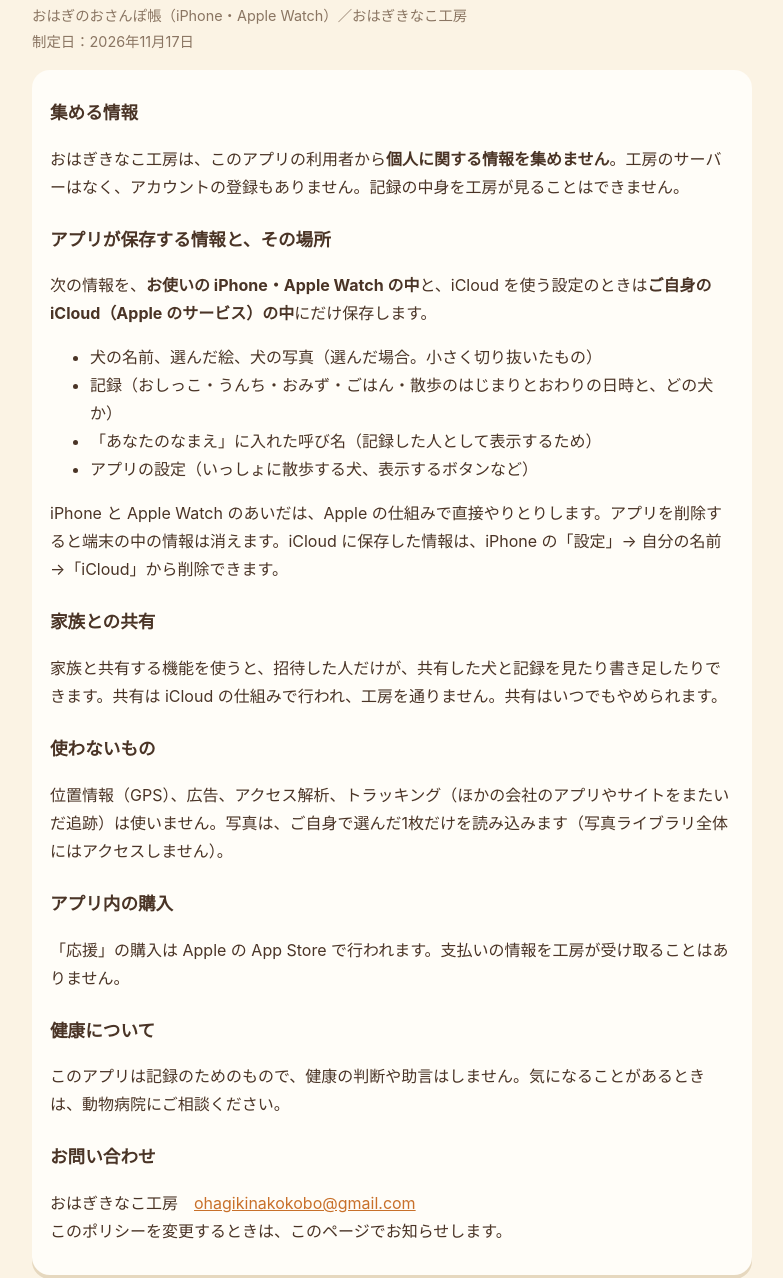
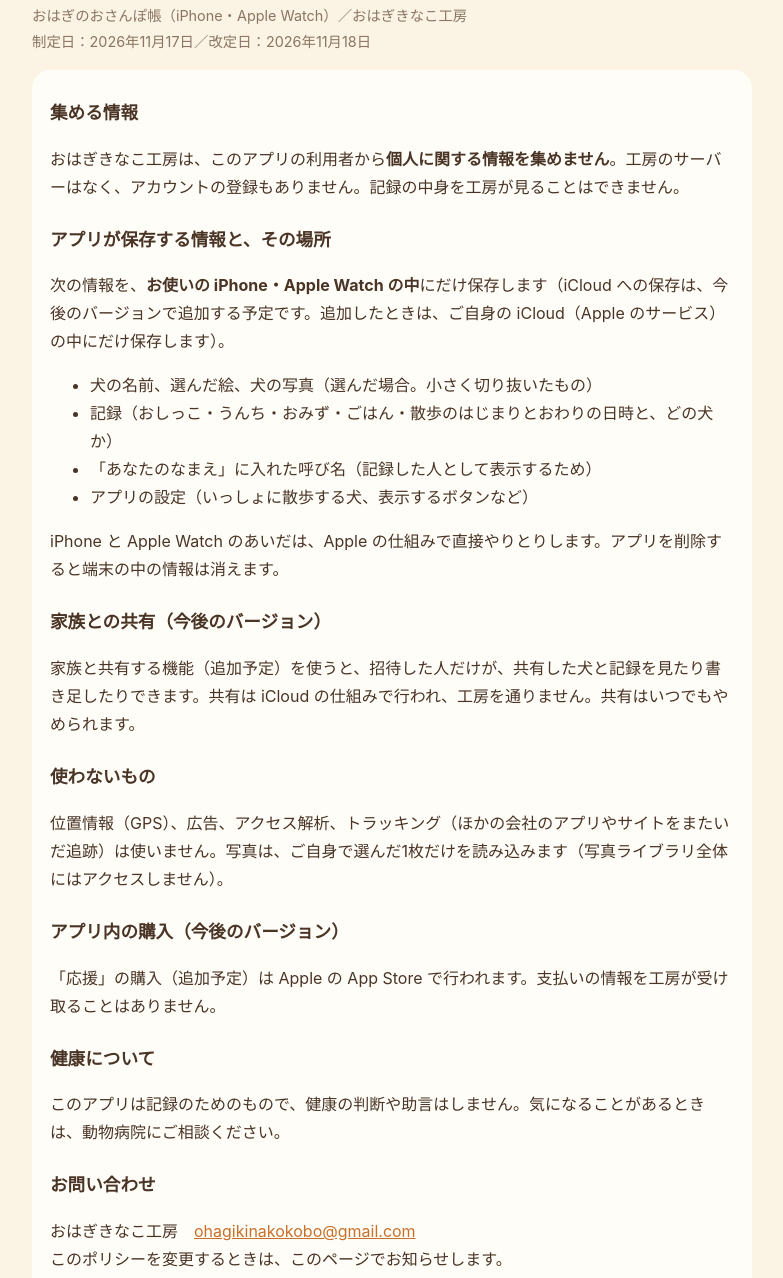
Before and after one commit to shinichi-sunayama/chiwa-walk, a plain HTML site: page site/privacy.html in a window 1280 px wide. Shown: the part 77-1355 px from the top of the page, without its empty margins (248-1031 px from the left). Drawn offline with Linux system fonts and the light colour scheme.

Commit message:
Release prep: App Store submission guide, screenshots, policy for 1.0 (on-device only)
Co-Authored-By: Claude Opus 5.5 <noreply@anthropic.com>

```diff
--- a/site/privacy.html
+++ b/site/privacy.html
@@ -9,30 +9,30 @@
 <body>
 <main>
   <h1>プライバシーポリシー</h1>
-  <p class="muted">おはぎのおさんぽ帳（iPhone・Apple Watch）／おはぎきなこ工房<br>制定日：2026年11月17日</p>
+  <p class="muted">おはぎのおさんぽ帳（iPhone・Apple Watch）／おはぎきなこ工房<br>制定日：2026年11月17日／改定日：2026年11月18日</p>
 
   <section lang="ja">
     <h2>集める情報</h2>
     <p>おはぎきなこ工房は、このアプリの利用者から<strong>個人に関する情報を集めません</strong>。工房のサーバーはなく、アカウントの登録もありません。記録の中身を工房が見ることはできません。</p>
 
     <h2>アプリが保存する情報と、その場所</h2>
-    <p>次の情報を、<strong>お使いの iPhone・Apple Watch の中</strong>と、iCloud を使う設定のときは<strong>ご自身の iCloud（Apple のサービス）の中</strong>にだけ保存します。</p>
+    <p>次の情報を、<strong>お使いの iPhone・Apple Watch の中</strong>にだけ保存します（iCloud への保存は、今後のバージョンで追加する予定です。追加したときは、ご自身の iCloud（Apple のサービス）の中にだけ保存します）。</p>
     <ul>
       <li>犬の名前、選んだ絵、犬の写真（選んだ場合。小さく切り抜いたもの）</li>
       <li>記録（おしっこ・うんち・おみず・ごはん・散歩のはじまりとおわりの日時と、どの犬か）</li>
       <li>「あなたのなまえ」に入れた呼び名（記録した人として表示するため）</li>
       <li>アプリの設定（いっしょに散歩する犬、表示するボタンなど）</li>
     </ul>
-    <p>iPhone と Apple Watch のあいだは、Apple の仕組みで直接やりとりします。アプリを削除すると端末の中の情報は消えます。iCloud に保存した情報は、iPhone の「設定」→ 自分の名前 →「iCloud」から削除できます。</p>
+    <p>iPhone と Apple Watch のあいだは、Apple の仕組みで直接やりとりします。アプリを削除すると端末の中の情報は消えます。</p>
 
-    <h2>家族との共有</h2>
-    <p>家族と共有する機能を使うと、招待した人だけが、共有した犬と記録を見たり書き足したりできます。共有は iCloud の仕組みで行われ、工房を通りません。共有はいつでもやめられます。</p>
+    <h2>家族との共有（今後のバージョン）</h2>
+    <p>家族と共有する機能（追加予定）を使うと、招待した人だけが、共有した犬と記録を見たり書き足したりできます。共有は iCloud の仕組みで行われ、工房を通りません。共有はいつでもやめられます。</p>
 
     <h2>使わないもの</h2>
     <p>位置情報（GPS）、広告、アクセス解析、トラッキング（ほかの会社のアプリやサイトをまたいだ追跡）は使いません。写真は、ご自身で選んだ1枚だけを読み込みます（写真ライブラリ全体にはアクセスしません）。</p>
 
-    <h2>アプリ内の購入</h2>
-    <p>「応援」の購入は Apple の App Store で行われます。支払いの情報を工房が受け取ることはありません。</p>
+    <h2>アプリ内の購入（今後のバージョン）</h2>
+    <p>「応援」の購入（追加予定）は Apple の App Store で行われます。支払いの情報を工房が受け取ることはありません。</p>
 
     <h2>健康について</h2>
     <p>このアプリは記録のためのもので、健康の判断や助言はしません。気になることがあるときは、動物病院にご相談ください。</p>
@@ -45,9 +45,9 @@
   <section lang="en">
     <h2>Privacy Policy (English)</h2>
     <p><strong>Ohagi's Walk Log</strong> (iPhone and Apple Watch) by Ohagi Kinako Kobo does <strong>not collect any personal data</strong>. There is no server and no account; we cannot see your records.</p>
-    <p>Your dogs (names, pictures, an optional photo you choose), records (pee, poop, water, food and walk start/end with times), the name you enter and your settings are stored only on your iPhone and Apple Watch and, if you use iCloud, in your own iCloud account (an Apple service). Family sharing uses iCloud sharing and only the people you invite can see or add to the shared records.</p>
+    <p>Your dogs (names, pictures, an optional photo you choose), records (pee, poop, water, food and walk start/end with times), the name you enter and your settings are stored only on your iPhone and Apple Watch. iCloud sync and family sharing are planned for a future version; when added, data will be stored only in your own iCloud account (an Apple service) and shared only with people you invite.</p>
     <p>No location, advertising, analytics or tracking is used. Only the single photo you pick is read. Purchases are handled by Apple. The app does not give health advice; please consult a veterinarian if you are concerned.</p>
-    <p>Contact: <a href="mailto:ohagikinakokobo@gmail.com">ohagikinakokobo@gmail.com</a>. Effective date: November 17, 2026.</p>
+    <p>Contact: <a href="mailto:ohagikinakokobo@gmail.com">ohagikinakokobo@gmail.com</a>. Effective date: November 17, 2026. Updated: November 18, 2026.</p>
   </section>
 
   <p class="muted"><a href="support.html">サポート / Support</a>　<a href="./">アプリについて</a></p>
```
Also changed, not shown: site/support.html (+4 -0 lines), docs/store/screenshots/iphone/1_today.png (added), docs/store/screenshots/iphone/2_history.png (added), docs/store/screenshots/iphone/3_settings.png (added), docs/store/screenshots/watch/1_record.png (added), docs/store/screenshots/watch/2_status.png (added), 3 other files.
